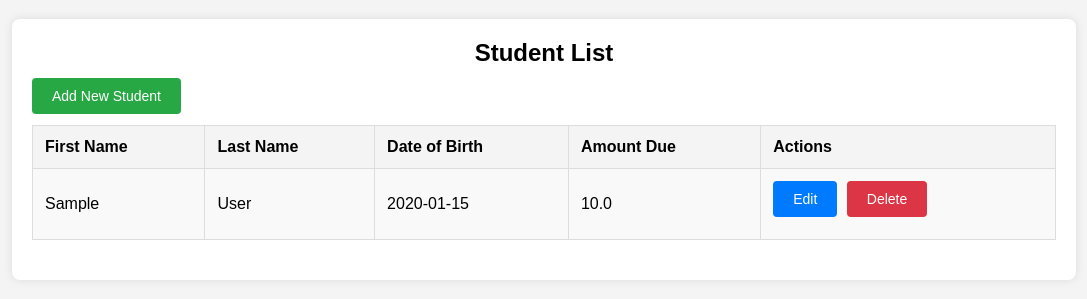
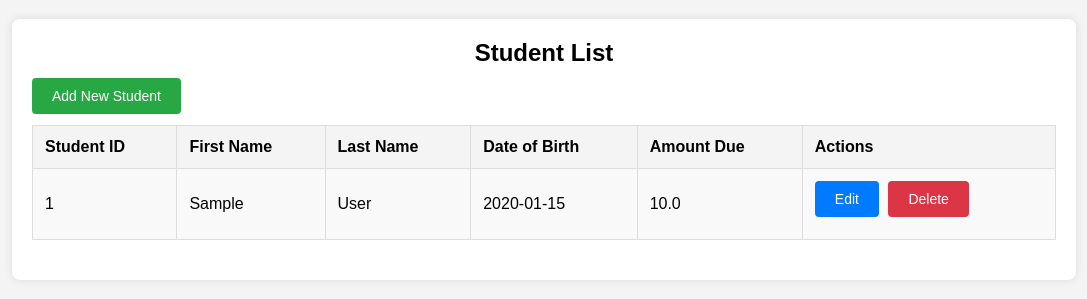
Before and after one commit to Harshil0102/StudentManagmentSystem, a Flask app: page / in a window 1280 px wide. Shown: the part 49-348 px from the top of the page, without its empty margins (96-1183 px from the left). Run offline with Flask 3, Linux system fonts and the light colour scheme; tables that the repository leaves empty hold one stand-in row (values such as "Sample post").

Commit message:
Update index.html

```diff
--- a/templates/index.html
+++ b/templates/index.html
@@ -14,6 +14,7 @@
         <a href="{{ url_for('create_student') }}" class="btn">Add New Student</a>
         <table>
             <tr>
+                 <th>Student ID</th>
                 <th>First Name</th>
                 <th>Last Name</th>
                 <th>Date of Birth</th>
@@ -22,6 +23,7 @@
             </tr>
             {% for student in students %}
             <tr>
+                <td>{{ student.student_id }}</td>
                 <td>{{ student.first_name }}</td>
                 <td>{{ student.last_name }}</td>
                 <td>{{ student.dob }}</td>
```
